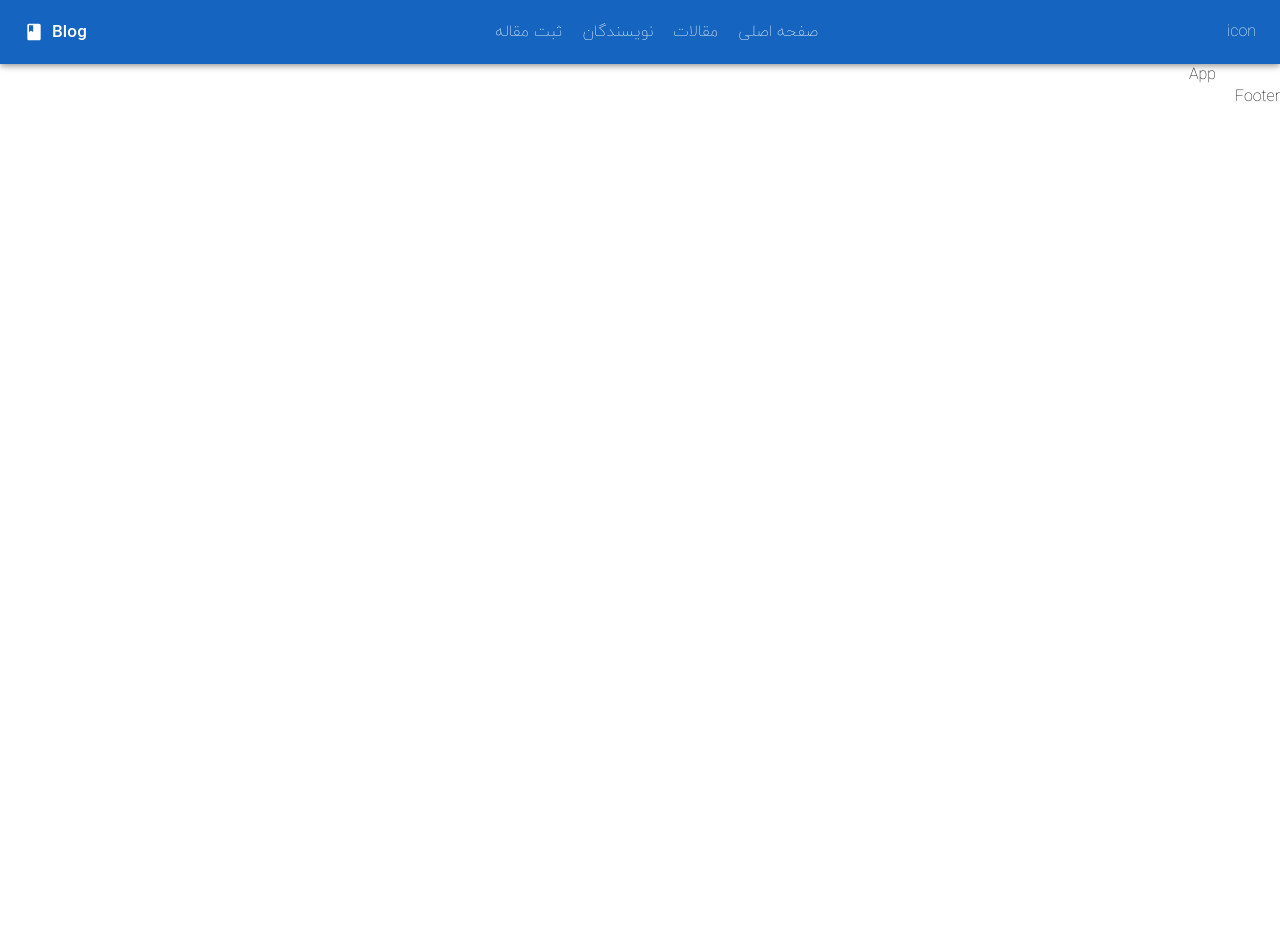
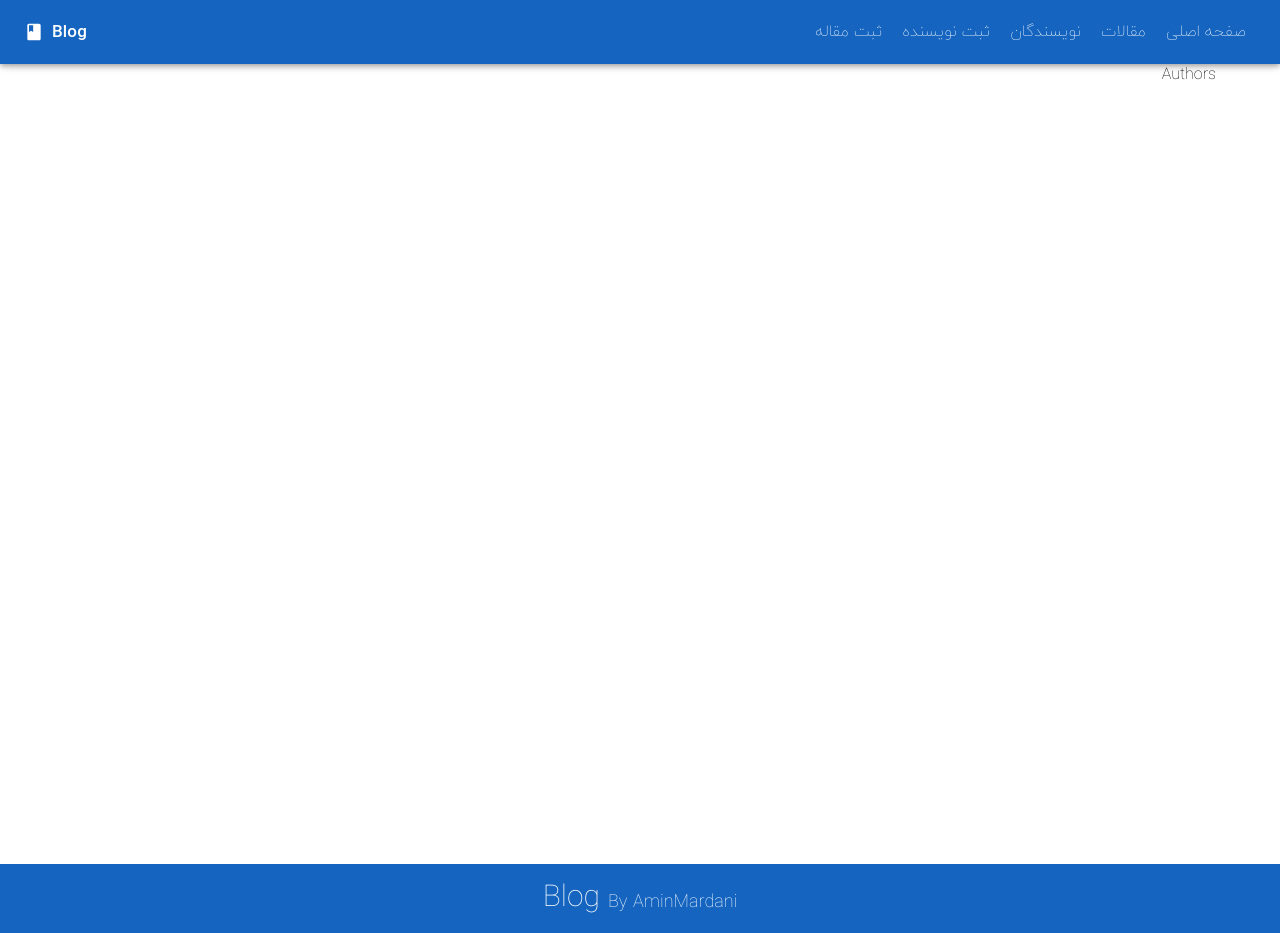
Before and after one commit to AminMardani79/blog-project, a React (Create React App) app: page /authors in a window 1280 px wide. Before the commit the page ends 800 px from the top, so only its background shows below. Built offline with nearby package versions, Linux system fonts and the light colour scheme.

Commit message:
Footer and pages

```diff
--- a/src/App.js
+++ b/src/App.js
@@ -1,11 +1,26 @@
 import { Box, Container } from "@mui/material";
+import { Route, Routes } from "react-router-dom";
+// components
 import Layout from "./components/layout/Layout";
+import Authors from "./components/pages/authors/Authors";
+import CreateAuthor from "./components/pages/authors/CreateAuthor";
+import Blogs from "./components/pages/blogs/Blogs";
+import CreateBlog from "./components/pages/blogs/CreateBlog";
+import Home from "./components/pages/home/Home";
 
 function App() {
   return (
     <Layout>
-      <Box component="div" mt={8}>
-        <Container>App</Container>
+      <Box component="div" mt={8} sx={{ minHeight: "100vh" }}>
+        <Container>
+          <Routes>
+            <Route path="/" element={<Home />} />
+            <Route path="/blogs" element={<Blogs />} />
+            <Route path="/authors" element={<Authors />} />
+            <Route path="/createAuthor" element={<CreateAuthor />} />
+            <Route path="/createBlog" element={<CreateBlog />} />
+          </Routes>
+        </Container>
       </Box>
     </Layout>
   );
--- a/src/assets/css/header.module.css
+++ b/src/assets/css/header.module.css
@@ -6,6 +6,10 @@
 }
 .mobileMenuItem{
     transition: all .2s ease-in-out;
+    border-bottom: 1px solid #fff;
+}
+.mobileMenuItem:nth-child(2){
+    border-top: 1px solid #fff;
 }
 .mobileMenuItem:hover{
     background-color: #fff;
--- a/src/components/layout/Footer.js
+++ b/src/components/layout/Footer.js
@@ -1,7 +1,33 @@
+import { Stack, Typography } from "@mui/material";
+import { Box } from "@mui/system";
 import React from "react";
 
 const Footer = () => {
-  return <div>Footer</div>;
+  return (
+    <Box bgcolor="#1565c0" py={2}>
+      <Stack direction="row" alignItems="center" justifyContent="center">
+        <Typography
+          component="h3"
+          variant="h6"
+          fontWeight={400}
+          fontSize={18}
+          pl={1}
+          sx={{ position: "relative", top: "5px", color: "#fff" }}
+        >
+          By AminMardani
+        </Typography>
+        <Typography
+          component="h2"
+          variant="h4"
+          fontWeight={400}
+          fontSize={30}
+          sx={{ color: "#fff" }}
+        >
+          Blog
+        </Typography>
+      </Stack>
+    </Box>
+  );
 };
 
 export default Footer;
--- a/src/components/layout/Layout.js
+++ b/src/components/layout/Layout.js
@@ -1,13 +1,16 @@
+import { Box } from "@mui/material";
 import React from "react";
 import Footer from "./Footer";
-import Header from "./Header";
+import Header from "./header/Header";
 
 function Layout({ children }) {
   return (
     <>
-      <Header />
-      {children}
-      <Footer />
+      <Box>
+        <Header />
+        {children}
+        <Footer />
+      </Box>
     </>
   );
 }
--- a/src/components/layout/Header.js
+++ b/src/components/layout/header/Header.js
@@ -1,4 +1,4 @@
-import React, { useState } from "react";
+import React, { useContext, useState } from "react";
 // components
 import {
   AppBar,
@@ -10,22 +10,23 @@ import {
   Typography,
   Stack,
   Grid,
-  Drawer,
 } from "@mui/material";
 import { Link } from "react-router-dom";
 // icons
 import MenuIcon from "@mui/icons-material/Menu";
 import BookIcon from "@mui/icons-material/Book";
 // theme
-import { appBarTheme } from "../../mui/theme";
+import { appBarTheme } from "../../../mui/theme";
 // styles
-import styles from "../../assets/css/header.module.css";
+import styles from "../../../assets/css/header.module.css";
+import SideMenu from "./SideMenu";
 
 const menuItems = [
   { name: "صفحه اصلی", url: "/" },
-  { name: "مقالات", url: "/" },
-  { name: "نویسندگان", url: "/" },
-  { name: "ثبت مقاله", url: "/" },
+  { name: "مقالات", url: "/blogs" },
+  { name: "نویسندگان", url: "/authors" },
+  { name: "ثبت نویسنده", url: "/createAuthor" },
+  { name: "ثبت مقاله", url: "/createBlog" },
 ];
 
 function Header({ window }) {
@@ -56,9 +57,6 @@ function Header({ window }) {
                   >
                     <MenuIcon />
                   </IconButton>
-                </Grid>
-                <Grid item sx={{ display: { xs: "none", sm: "block" } }}>
-                  icon
                 </Grid>
                 <Grid item sx={{ display: { xs: "none", sm: "block" } }}>
                   <Box>
@@ -99,51 +97,12 @@ function Header({ window }) {
                 </Grid>
               </Grid>
               <Box component="nav">
-                <Drawer
+                <SideMenu
                   container={container}
-                  variant="temporary"
-                  open={mobileOpen}
-                  onClose={toggleMobileMenu}
-                  ModalProps={{
-                    keepMounted: true,
-                  }}
-                  sx={{
-                    display: { xs: "block", sm: "none" },
-                    "& .MuiDrawer-paper": {
-                      boxSizing: "border-box",
-                      width: "200px",
-                      backgroundColor: "#0d47a1",
-                    },
-                  }}
-                >
-                  <Grid container alignItems="center" textAlign="center">
-                    <Grid item xs={12} my={2} textAlign="center" p={1}>
-                      icon
-                    </Grid>
-                    {menuItems.map((item) => {
-                      return (
-                        <Grid
-                          item
-                          xs={12}
-                          key={item.name}
-                          py={1}
-                          className={styles.mobileMenuItem}
-                        >
-                          <Link
-                            to={item.url}
-                            style={{
-                              textDecoration: "none",
-                              color: "#fff",
-                              display: "inline-block",
-                            }}
-                          >
-                            {item.name}
-                          </Link>
-                        </Grid>
-                      );
-                    })}
-                  </Grid>
-                </Drawer>
+                  mobileOpen={mobileOpen}
+                  toggleMobileMenu={toggleMobileMenu}
+                  menuItems={menuItems}
+                />
               </Box>
             </Toolbar>
           </AppBar>
--- /dev/null
+++ b/src/components/layout/header/SideMenu.js
@@ -0,0 +1,60 @@
+import React from "react";
+import { Drawer, Grid } from "@mui/material";
+import { Link } from "react-router-dom";
+// styles
+import styles from "../../../assets/css/header.module.css";
+
+const SideMenu = ({ container, mobileOpen, toggleMobileMenu, menuItems }) => {
+  return (
+    <Drawer
+      container={container}
+      variant="temporary"
+      open={mobileOpen}
+      onClose={toggleMobileMenu}
+      ModalProps={{
+        keepMounted: true,
+      }}
+      sx={{
+        display: { xs: "block", sm: "none" },
+        "& .MuiDrawer-paper": {
+          boxSizing: "border-box",
+          width: "200px",
+          backgroundColor: "#0d47a1",
+        },
+      }}
+    >
+      <Grid container alignItems="center" textAlign="center">
+        <Grid item xs={12} my={2} textAlign="center" p={1}>
+          icon
+        </Grid>
+        {menuItems.map((item) => {
+          return (
+            <Grid
+              item
+              xs={12}
+              key={item.name}
+              py={1}
+              className={styles.mobileMenuItem}
+            >
+              <Link
+                to={item.url}
+                style={{
+                  textDecoration: "none",
+                  color: "#fff",
+                  display: "inline-block",
+                  width: "100%",
+                  height: "100%",
+                }}
+                onClick={toggleMobileMenu}
+              >
+                {item.name}
+              </Link>
+            </Grid>
+          );
+        })}
+      </Grid>
+    </Drawer>
+  );
+};
+
+export default SideMenu;
--- /dev/null
+++ b/src/components/pages/authors/Authors.js
@@ -0,0 +1,7 @@
+import React from "react";
+
+const Authors = () => {
+  return <div>Authors</div>;
+};
+
+export default Authors;
--- /dev/null
+++ b/src/components/pages/authors/CreateAuthor.js
@@ -0,0 +1,7 @@
+import React from "react";
+
+const CreateAuthor = () => {
+  return <div>ثبت نویسنده</div>;
+};
+
+export default CreateAuthor;
--- /dev/null
+++ b/src/components/pages/blogs/Blogs.js
@@ -0,0 +1,7 @@
+import React from "react";
+
+const Blogs = () => {
+  return <div>Blogs</div>;
+};
+
+export default Blogs;
--- /dev/null
+++ b/src/components/pages/blogs/CreateBlog.js
@@ -0,0 +1,7 @@
+import React from "react";
+
+const CreateBlog = () => {
+  return <div>ثبت مقاله</div>;
+};
+
+export default CreateBlog;
--- /dev/null
+++ b/src/components/pages/home/Home.js
@@ -0,0 +1,7 @@
+import React from "react";
+
+const Home = () => {
+  return <div>Home</div>;
+};
+
+export default Home;
--- a/src/mui/theme.js
+++ b/src/mui/theme.js
@@ -2,7 +2,6 @@ import { blue } from "@mui/material/colors";
 import { createTheme } from "@mui/material/styles";
 
 const globalTheme = createTheme({
-  palette: {},
   typography: {
     fontFamily: `"IranYekan" , "Roboto" , "Arial"`,
     fontWeightLight: 500,
```
